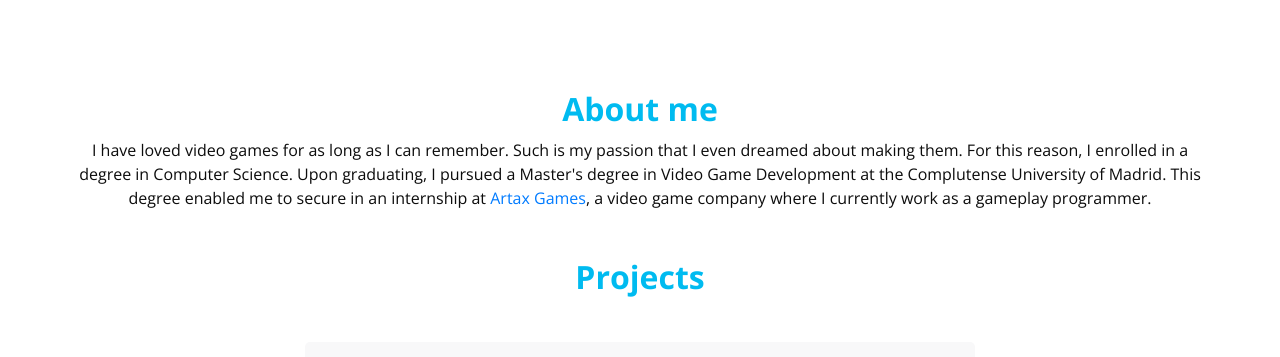
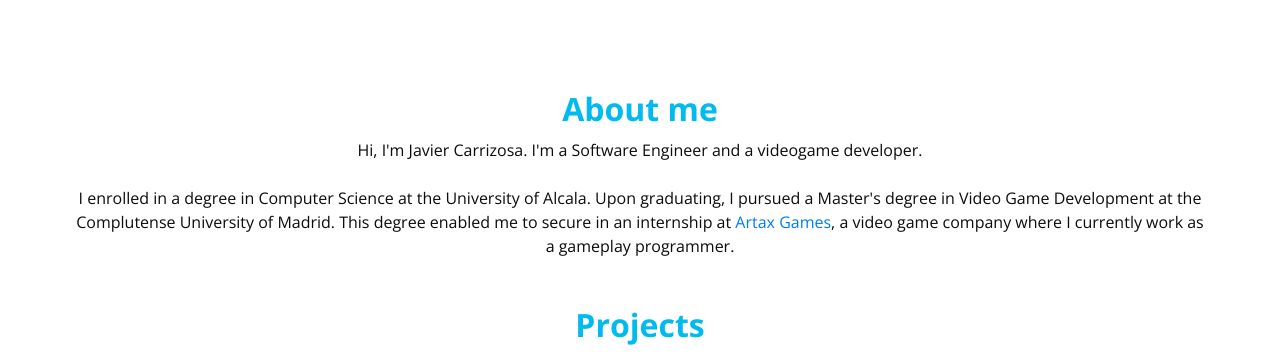
Before and after one commit to Javier-Carrizosa-Bermejo/Javier-Carrizosa-Bermejo.github.io, a plain HTML site: page index.html in a window 1280 px wide. Shown: the top 357 px of the page. Drawn offline with nearby package versions, Linux system fonts and the light colour scheme; some packages are replaced by stand-ins of ours; a script that the page names is missing.

Commit message:
Improvment

```diff
--- a/index.html
+++ b/index.html
@@ -45,9 +45,10 @@
             <span>About me </span>
           </h2>
           <p>
-            I have loved video games for as long as I can remember.
-            Such is my passion that I even dreamed about making them. For this reason, I enrolled in a degree in Computer Science. Upon graduating,
-            I pursued a Master's degree in Video Game Development at the Complutense University of Madrid.
+            Hi, I'm Javier Carrizosa.
+            I'm a Software Engineer and a videogame developer.<br>
+            <br>
+            I enrolled in a degree in Computer Science at the University of Alcala. Upon graduating, I pursued a Master's degree in Video Game Development at the Complutense University of Madrid.
             This degree enabled me to secure in an internship at <a href="https://www.artaxgames.com/">Artax Games</a>, a video game company where I currently work as a gameplay programmer.
           </p>
           <br>
```
